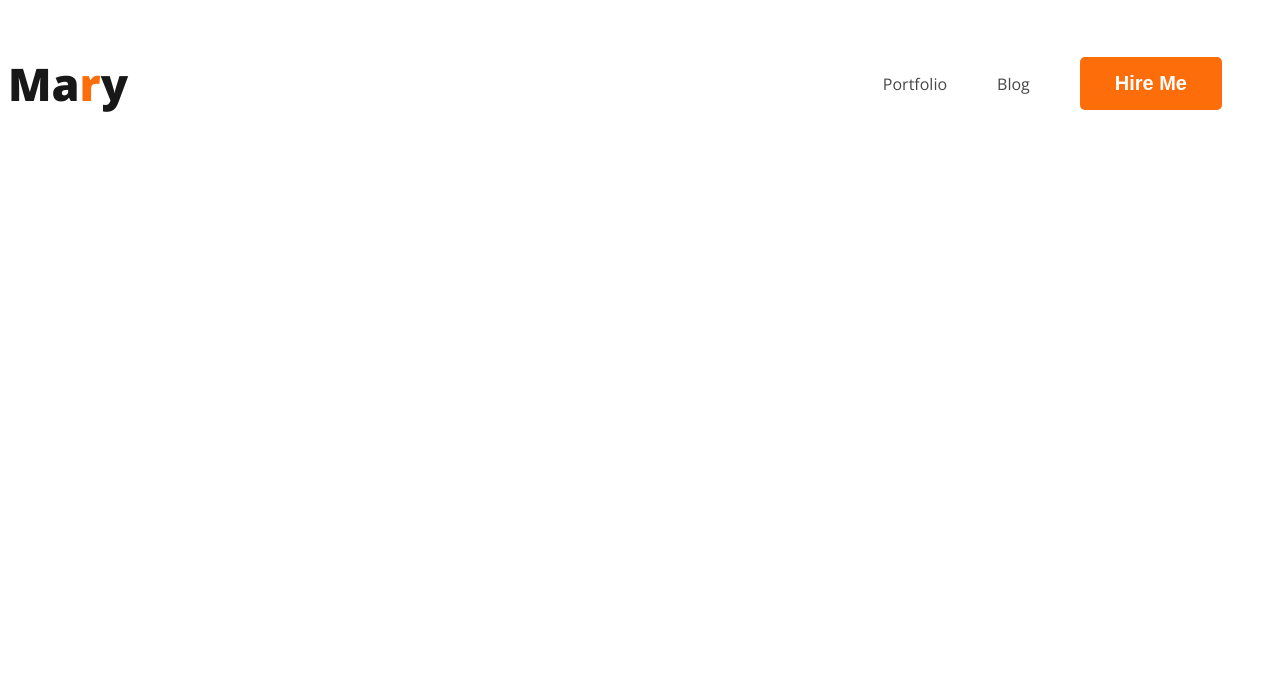
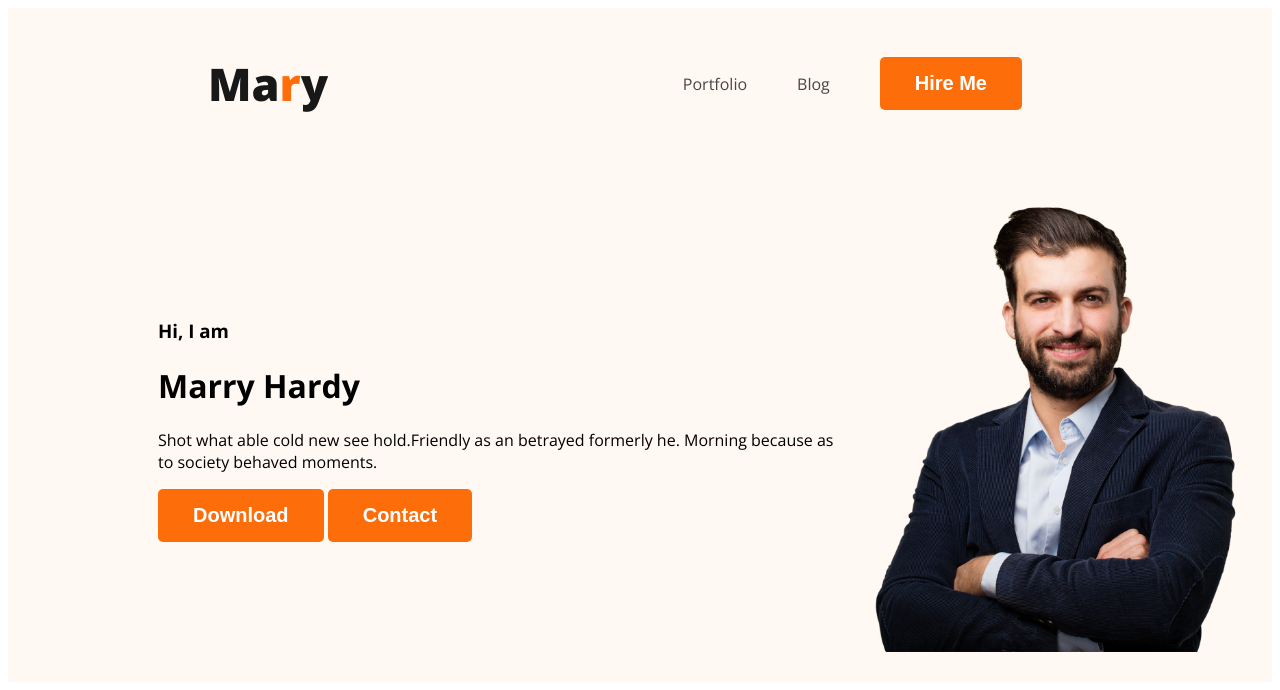
Before and after one commit to mazidulhaquebd/web-dev-portfolio, a plain HTML site: page index.html in a window 1280 px wide. Drawn offline with nearby package versions, Linux system fonts and the light colour scheme.

Commit message:
profile pic add

```diff
--- a/index.html
+++ b/index.html
@@ -10,7 +10,7 @@
     <link rel="stylesheet" href="styles/portfolio.css">
 </head>
 <body>
-    <header>
+    <header class="header">
         <nav>
             <h3 class="nav-title">Ma<span class="primary-text">r</span>y</h3>
             <ul>
@@ -19,6 +19,16 @@
                 <li><button class="primary-btn">Hire Me</button></li>
             </ul>
         </nav>
+        <div class="banner">
+            <div class="banner-content">
+            <h3 class="banner-greating">Hi, I am</h3>
+            <h1 class="banner-title">Marry Hardy</h1>
+            <p>Shot what able cold new see hold.Friendly as an betrayed formerly he. Morning because as to society behaved moments.</p>
+            <button class="primary-btn">Download</button>
+            <button class="primary-btn">Contact</button>
+            </div>
+            <img class="profile-pic" src="images/hardy.png" alt="">
+        </div>
     </header>
     <main>
 
--- a/styles/portfolio.css
+++ b/styles/portfolio.css
@@ -3,6 +3,7 @@ body{
   font-family: "Open Sans", sans-serif;
 
 }
+/* nav related style */
 .primary-text{
     color: #FD6E0A;
 }
@@ -19,6 +20,7 @@ nav{
     display: flex;
     justify-content: space-between;
     align-items: center;
+    margin: 0px 200px;
 }
 .nav-title{
     color: #181818;
@@ -38,3 +40,17 @@ nav a{
     text-decoration: none;
     color: #474747;
 }
+
+/* header related style */
+.header{
+    background-color: #fff8f3;
+
+}
+.banner{
+    padding: 30px 30px 30px 150px;
+    display: flex;
+    align-items: center;
+}
+.banner .profile-pic{
+    width: 400px;
+}
```
